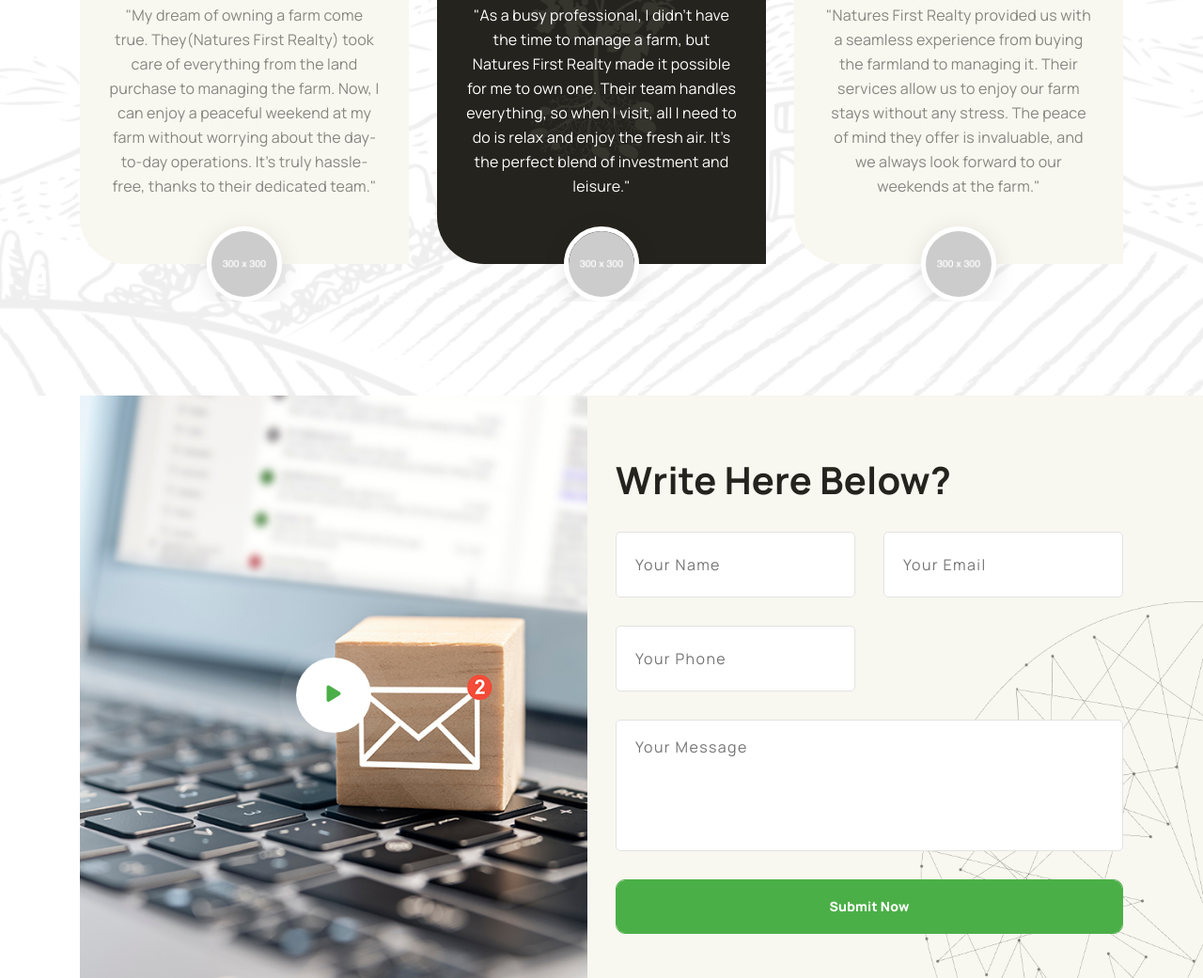
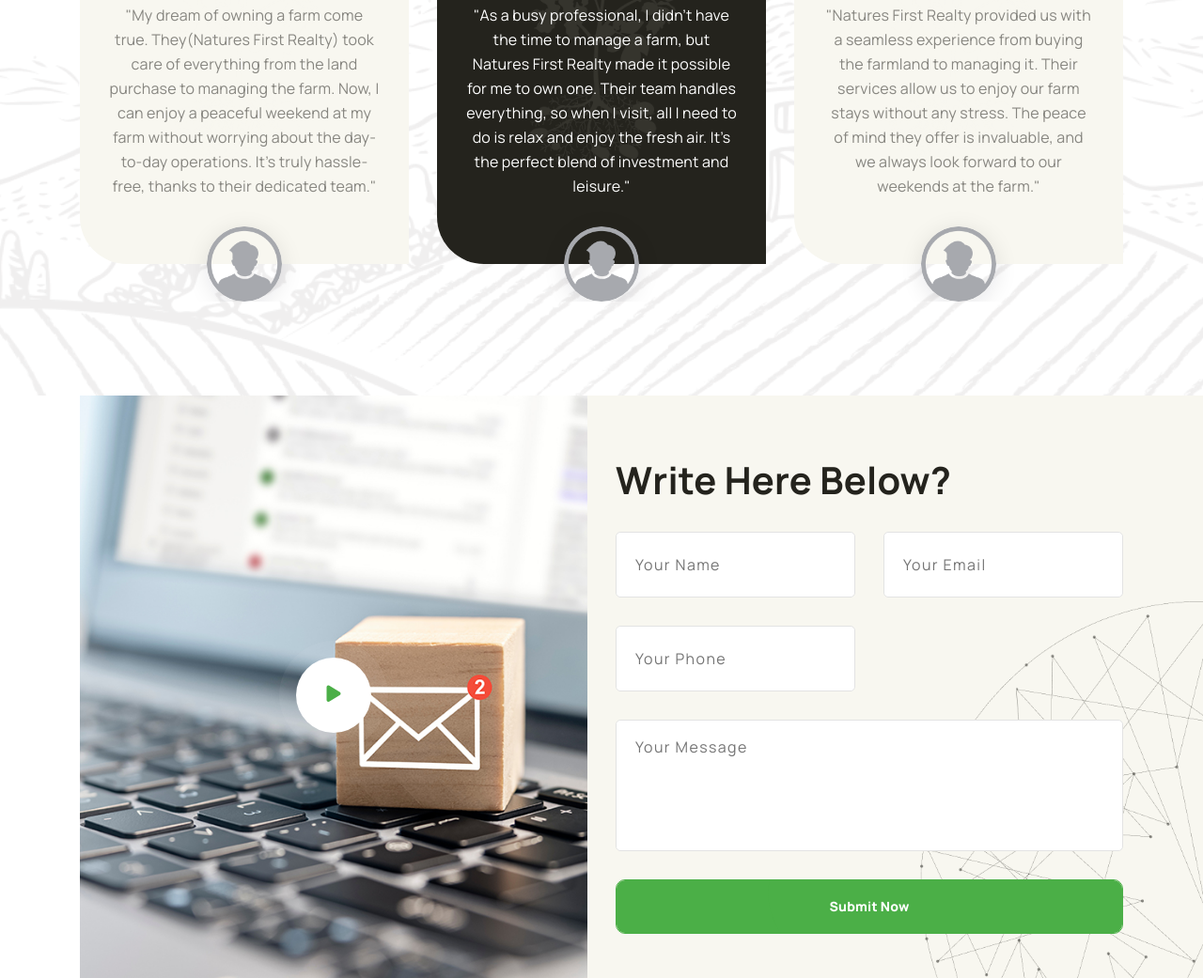
Before and after one commit to naturesfirstrealty/naturesfirstrealty, a plain HTML site: page index.html in a window 1280 px wide. Shown: the part 5273-6314 px from the top of the page at 94% size. Drawn offline with Linux system fonts and the light colour scheme; files whose address does not match are found by name.

Commit message:
fav icon updates

```diff
--- a/assets/scss/pages/_home-1.scss
+++ b/assets/scss/pages/_home-1.scss
@@ -1231,7 +1231,7 @@
         width: 80px;
         height: 80px;
         border-radius: 100px;
-        border: 5px solid $color-white;
+        //border: 5px solid $color-white;
         @include transform(translateX(-50%));
       }
       .star-mark {
--- a/index.html
+++ b/index.html
@@ -11,11 +11,11 @@
     <title>Natures First Realty</title>
 
     <!-- Apple Favicon -->
-    <link rel="apple-touch-icon" href="assets/img/logo/favicon.svg">
+
 
     <!-- All Device Favicon -->
     <link rel="icon" href="assets/img/logo/icon.svg">
-
+    <link rel="icon" href="assets/img/logo/icon.ico">
     <!-- Bootstrap -->
     <link rel="stylesheet" href="assets/css/bootstrap.min.css">
 
@@ -678,7 +678,7 @@
                                 <h6>Owner of Vrindavan Farms</h6>
                                     <p>"My dream of owning a farm come true. They(Natures First Realty) took care of everything from the land purchase to managing the farm. Now, I can enjoy a peaceful weekend at my farm without worrying about the day-to-day operations. It’s truly hassle-free, thanks to their dedicated team."</p>
                                 <div class="profile-img">
-                                    <img src="assets/img/testimonial/v1/profile-1.png" alt="profile">
+                                    <img src="assets/img/testimonial/v1/person.webp" alt="profile">
                                 </div>
                             </div>
                             <div class="swiper-slide testimonial-card">
@@ -698,7 +698,7 @@
                                 <p>
                                     "As a busy professional, I didn’t have the time to manage a farm, but Natures First Realty made it possible for me to own one. Their team handles everything, so when I visit, all I need to do is relax and enjoy the fresh air. It’s the perfect blend of investment and leisure."</p>
                                 <div class="profile-img">
-                                    <img src="assets/img/testimonial/v1/profile-2.png" alt="profile">
+                                    <img src="assets/img/testimonial/v1/person.webp" alt="profile">
                                 </div>
                             </div>
                             <div class="swiper-slide testimonial-card">
@@ -718,7 +718,7 @@
                                 <p>
                                     "Natures First Realty provided us with a seamless experience from buying the farmland to managing it. Their services allow us to enjoy our farm stays without any stress. The peace of mind they offer is invaluable, and we always look forward to our weekends at the farm."</p>
                                 <div class="profile-img">
-                                    <img src="assets/img/testimonial/v1/profile-3.png" alt="profile">
+                                    <img src="assets/img/testimonial/v1/person.webp" alt="profile">
                                 </div>
                             </div>
                         </div>
```
Also changed, not shown: assets/css/style.css, assets/img/logo/icon.ico (added), assets/img/logo/icon.svg, assets/img/testimonial/v1/person.webp (added).
